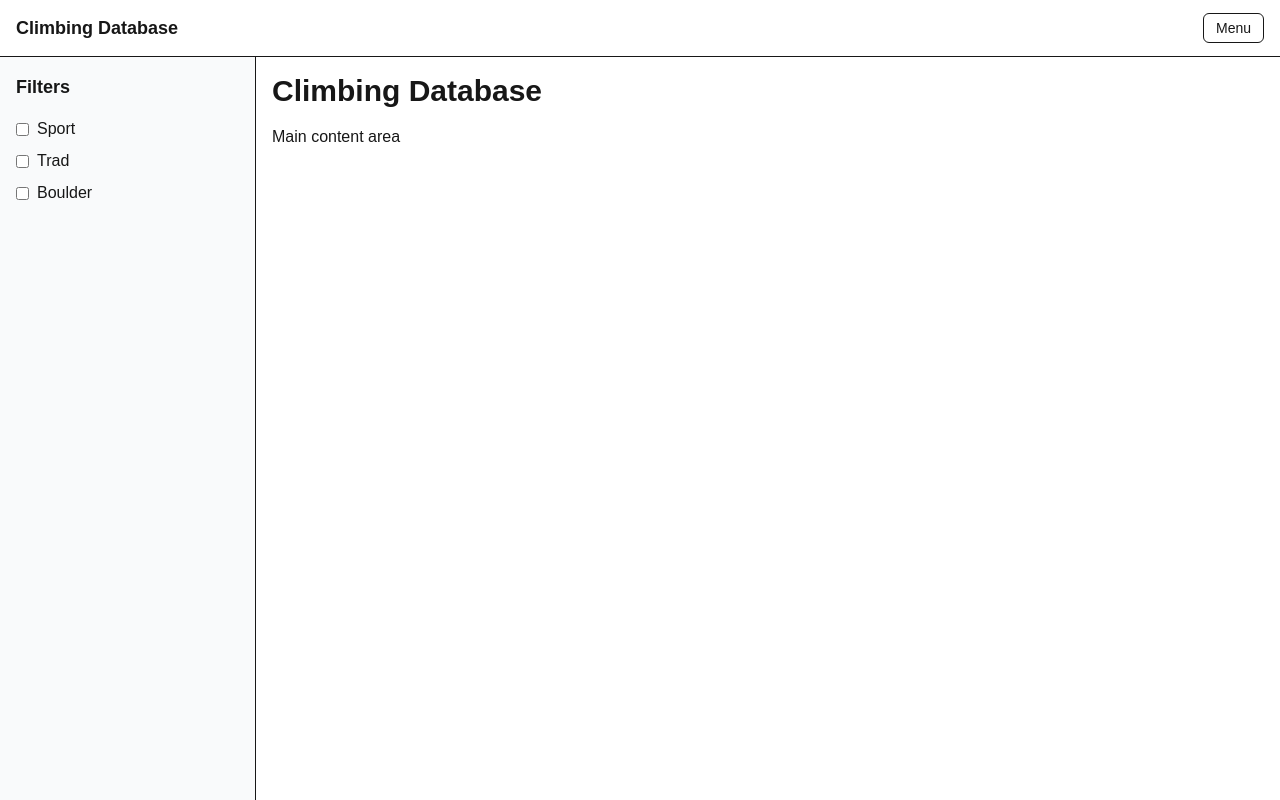
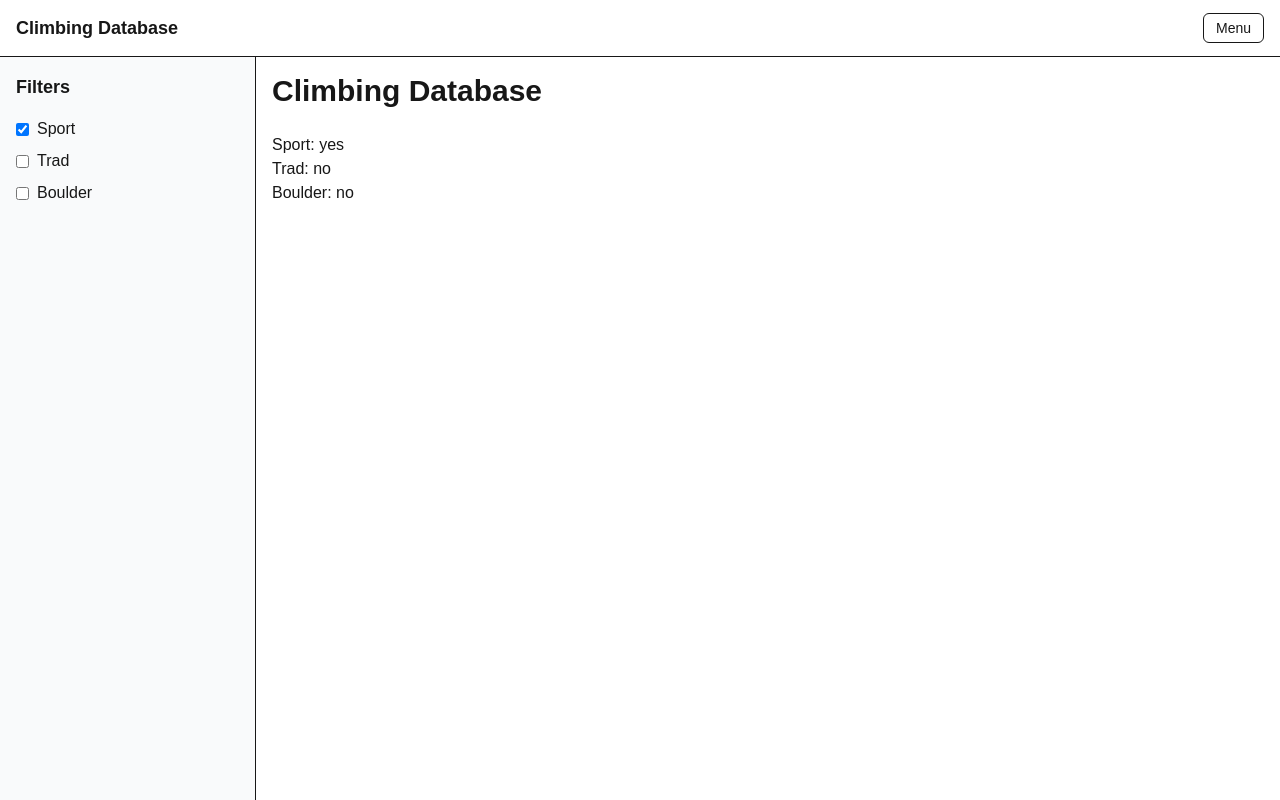
Before and after one commit to wga-mo/climbing-app2026, a Next.js app: page / in a window 1280 px wide. Built offline with nearby package versions, Linux system fonts and the light colour scheme.

Commit message:
Add interactive filter state

```diff
--- a/src/app/page.js
+++ b/src/app/page.js
@@ -1,18 +1,32 @@
+'use client';
+
+import { useState } from "react";
 import FiltersColumn from "@/components/FiltersColumn";
 
 export default function HomePage() {
+  const [filters, setFilters] = useState({
+    sport: true,
+    trad: false,
+    boulder: false,
+  });
+
   return (
     <main className="flex flex-1">
-      <FiltersColumn />
+      <FiltersColumn
+        filters={filters}
+        setFilters={setFilters}
+      />
 
       <section className="flex-1 p-4">
         <h1 className="text-3xl font-bold">
           Climbing Database
         </h1>
 
-        <p className="mt-4">
-          Main content area
-        </p>
+        <div className="mt-6">
+          <p>Sport: {filters.sport ? "yes" : "no"}</p>
+          <p>Trad: {filters.trad ? "yes" : "no"}</p>
+          <p>Boulder: {filters.boulder ? "yes" : "no"}</p>
+        </div>
       </section>
     </main>
   );
--- a/src/components/FiltersColumn.js
+++ b/src/components/FiltersColumn.js
@@ -1,4 +1,17 @@
-export default function FiltersColumn() {
+export default function FiltersColumn({
+  filters,
+  setFilters,
+}) {
+
+  function handleCheckboxChange(event) {
+    const { name, checked } = event.target;
+
+    setFilters(prev => ({
+      ...prev,
+      [name]: checked,
+    }));
+  }
+
   return (
     <aside className="w-64 border-r bg-gray-50 p-4">
       <h2 className="text-lg font-semibold">
@@ -6,20 +19,37 @@ export default function FiltersColumn() {
       </h2>
 
       <div className="mt-4 space-y-2">
+
         <label className="flex items-center gap-2">
-          <input type="checkbox" />
+          <input
+            type="checkbox"
+            name="sport"
+            checked={filters.sport}
+            onChange={handleCheckboxChange}
+          />
           Sport
         </label>
 
         <label className="flex items-center gap-2">
-          <input type="checkbox" />
+          <input
+            type="checkbox"
+            name="trad"
+            checked={filters.trad}
+            onChange={handleCheckboxChange}
+          />
           Trad
         </label>
 
         <label className="flex items-center gap-2">
-          <input type="checkbox" />
+          <input
+            type="checkbox"
+            name="boulder"
+            checked={filters.boulder}
+            onChange={handleCheckboxChange}
+          />
           Boulder
         </label>
+
       </div>
     </aside>
   );
```
